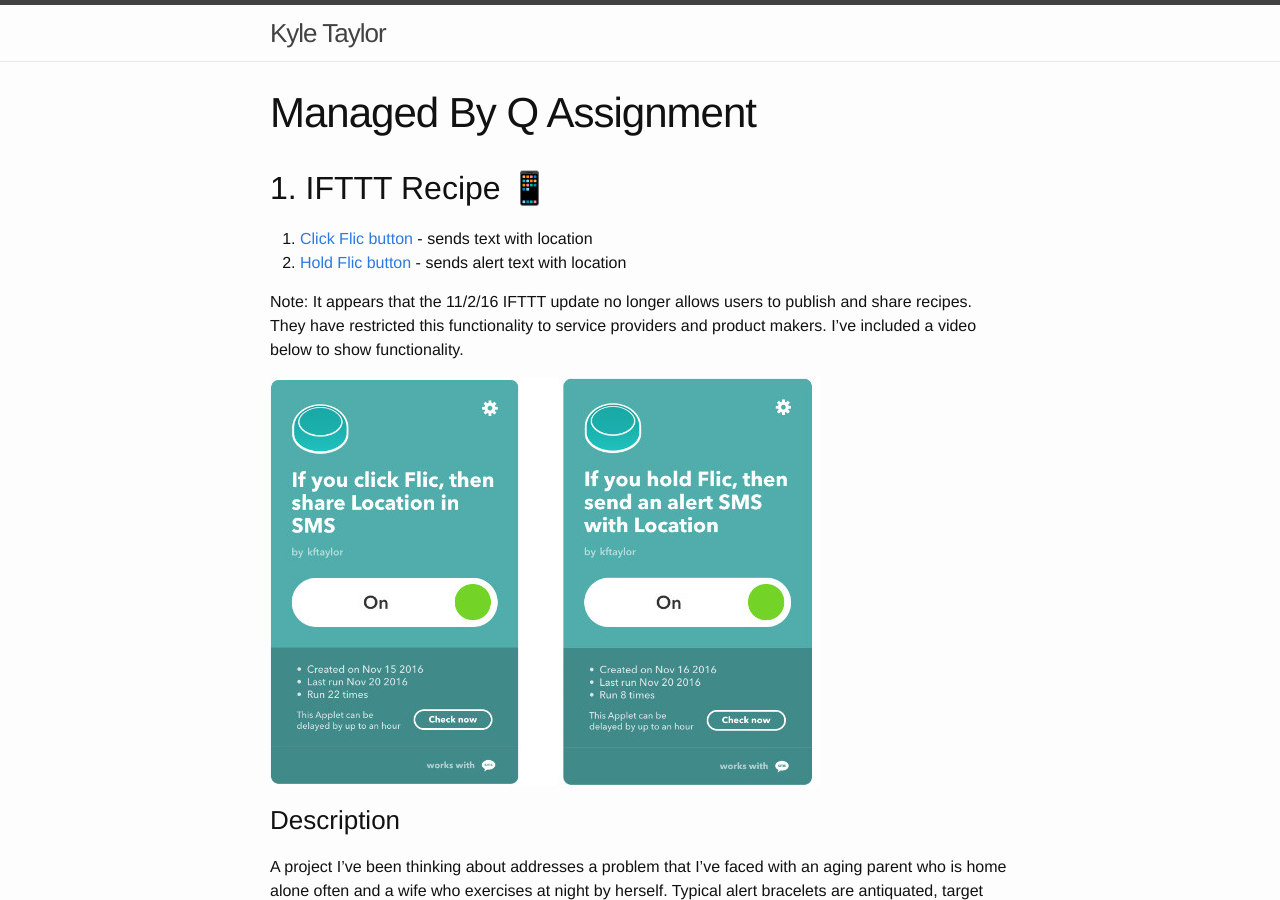
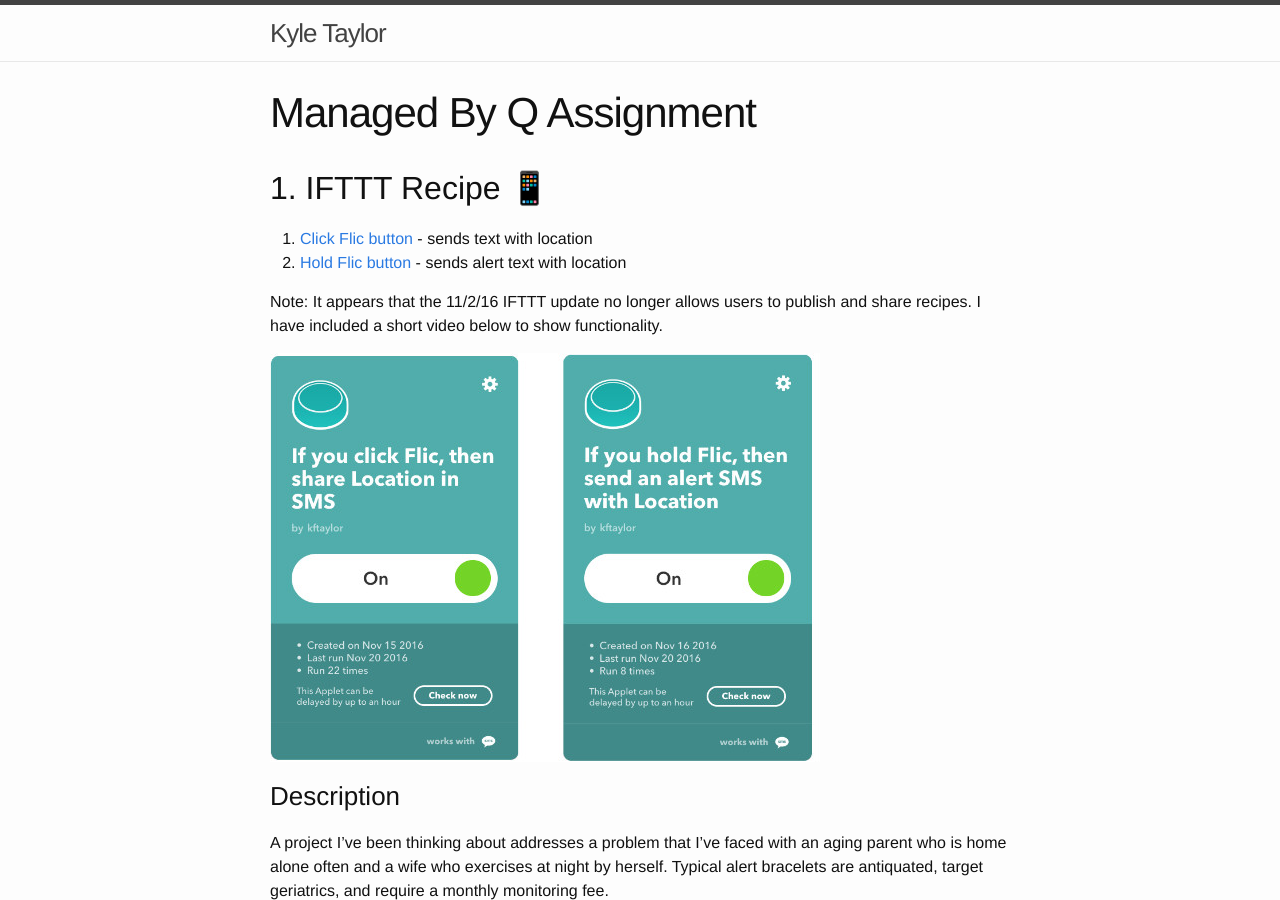
Before and after one commit to kftaylor/kftaylor.github.io, a Jekyll site: the page built from about.md, in a window 1280 px wide and 900 px high. Built offline with Jekyll 4.4.1, drawn with Linux system fonts in a browser that asks for light colours.

Commit message:
Update from Forestry.io - about.md

```diff
--- a/about.md
+++ b/about.md
@@ -8,7 +8,7 @@
 1.  [Click Flic button](https://ifttt.com/applets/44303349d-if-you-click-flic-then-share-location-in-sms){:target="_blank"} - sends text with location
 2.  [Hold Flic button](https://ifttt.com/applets/44350944d-if-you-hold-flic-then-send-an-alert-sms-with-location){:target="_blank"} - sends alert text with location
 
-Note: It appears that the 11/2/16 IFTTT update no longer allows users to publish and share recipes. They have restricted this functionality to service providers and product makers. I've included a video below to show functionality.
+Note: It appears that the 11/2/16 IFTTT update no longer allows users to publish and share recipes. I have included a short video below to show functionality.
 
 ![]({{ site.baseurl }}/forestryio/images/Screenshot%202016-11-21%2011-2.jpg)
 
```
